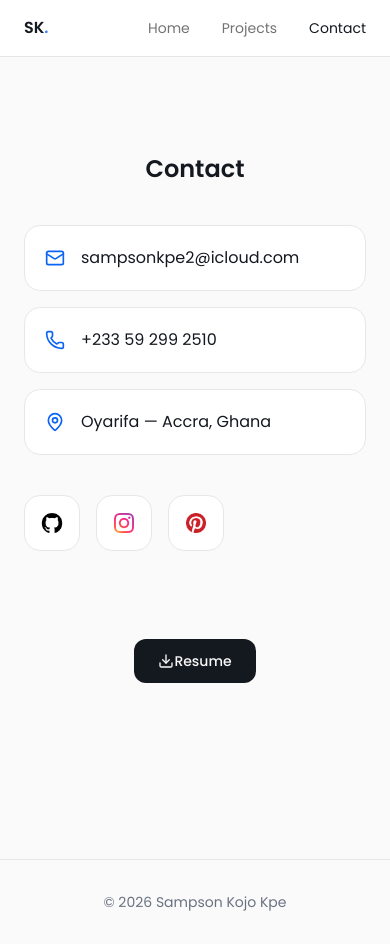
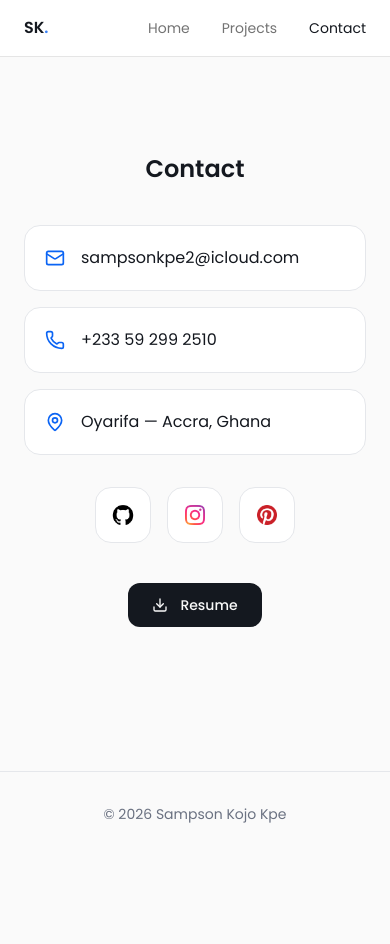
Before and after one commit to sampsonkpe/portfolio, a React (Vite) app: page /contact in a window 390 px wide. After the commit the page ends 856 px from the top, so only its background shows below. Built offline with nearby package versions, Linux system fonts and the light colour scheme.

Commit message:
Refactor: improve contact page layout with responsive grid, centred socials, and refined spacing.

```diff
--- a/src/pages/Contact.tsx
+++ b/src/pages/Contact.tsx
@@ -2,16 +2,17 @@ import { Mail, Phone, MapPin, Download } from "lucide-react";
 
 export default function Contact() {
   return (
-    <main className="pt-24 px-6 pb-24">
-      <div className="mx-auto max-w-3xl text-center">
+    <main className="pt-24 px-6 pb-16">
+      <div className="mx-auto max-w-5xl text-center">
 
         <h1 className="text-2xl font-semibold text-foreground">
           Contact
         </h1>
 
-        {/* SECTION 1 */}
-        <div className="mt-10 space-y-4">
+        {/* SECTION 1 — GRID */}
+        <div className="mt-10 grid grid-cols-1 sm:grid-cols-2 lg:grid-cols-3 gap-4 text-left">
 
+          {/* EMAIL */}
           <a
             href="mailto:sampsonkpe2@icloud.com"
             className="flex items-center gap-4 rounded-xl border border-border bg-card p-5"
@@ -20,6 +21,7 @@ export default function Contact() {
             sampsonkpe2@icloud.com
           </a>
 
+          {/* PHONE */}
           <a
             href="tel:+233592992510"
             className="flex items-center gap-4 rounded-xl border border-border bg-card p-5"
@@ -28,6 +30,7 @@ export default function Contact() {
             +233 59 299 2510
           </a>
 
+          {/* LOCATION */}
           <div className="flex items-center gap-4 rounded-xl border border-border bg-card p-5">
             <MapPin className="h-5 w-5 text-primary" />
             Oyarifa — Accra, Ghana
@@ -35,8 +38,8 @@ export default function Contact() {
 
         </div>
 
-        {/* SECTION 2 */}
-        <div className="mt-10 flex gap-4">
+        {/* SECTION 2 — SOCIALS */}
+        <div className="mt-8 flex justify-center gap-4">
 
           <a
             href="https://github.com/sampsonkpe"
@@ -44,14 +47,8 @@ export default function Contact() {
             rel="noopener noreferrer"
             className="flex h-14 w-14 items-center justify-center rounded-xl border border-border bg-card hover:shadow-sm"
           >
-            <img
-              src="/icons/github-light.png"
-              className="h-6 w-6 dark:hidden"
-            />
-            <img
-              src="/icons/github-dark.png"
-              className="h-6 w-6 hidden dark:block"
-             />
+            <img src="/icons/github-light.png" className="h-6 w-6 dark:hidden" />
+            <img src="/icons/github-dark.png" className="h-6 w-6 hidden dark:block" />
           </a>
 
           <a
@@ -79,7 +76,7 @@ export default function Contact() {
           <a
             href="/CURRICULUMVITAE.pdf"
             download
-            className="mt-12 inline-flex items-center justify-center rounded-lg bg-foreground px-6 py-3 text-sm font-medium text-background transition-all duration-300 hover:opacity-80 hover:shadow-lg"
+            className="inline-flex items-center justify-center gap-3 rounded-lg bg-foreground px-6 py-3 text-sm font-medium text-background transition hover:opacity-80 hover:shadow-lg"
           >
             <Download className="h-4 w-4" />
             Resume
```
